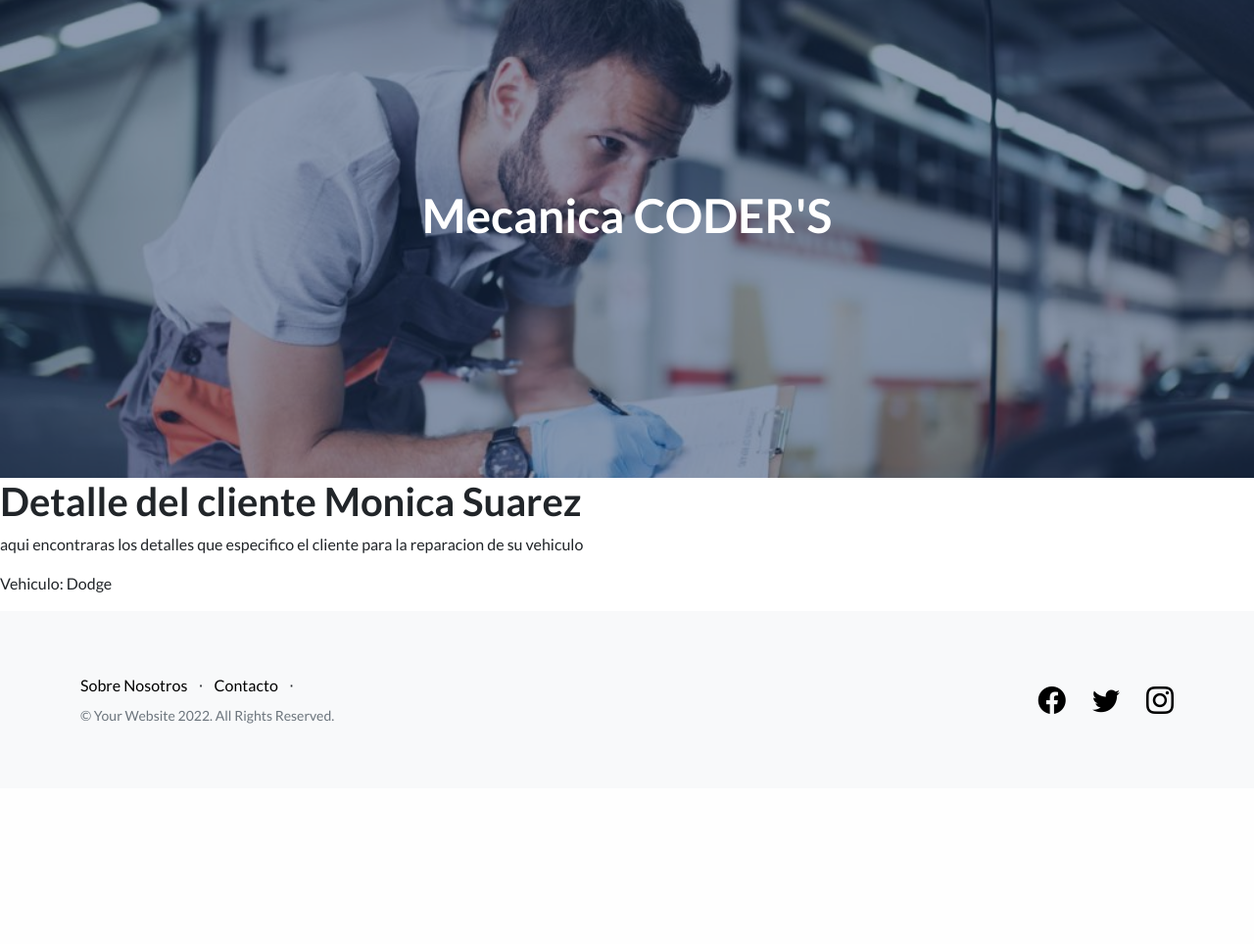
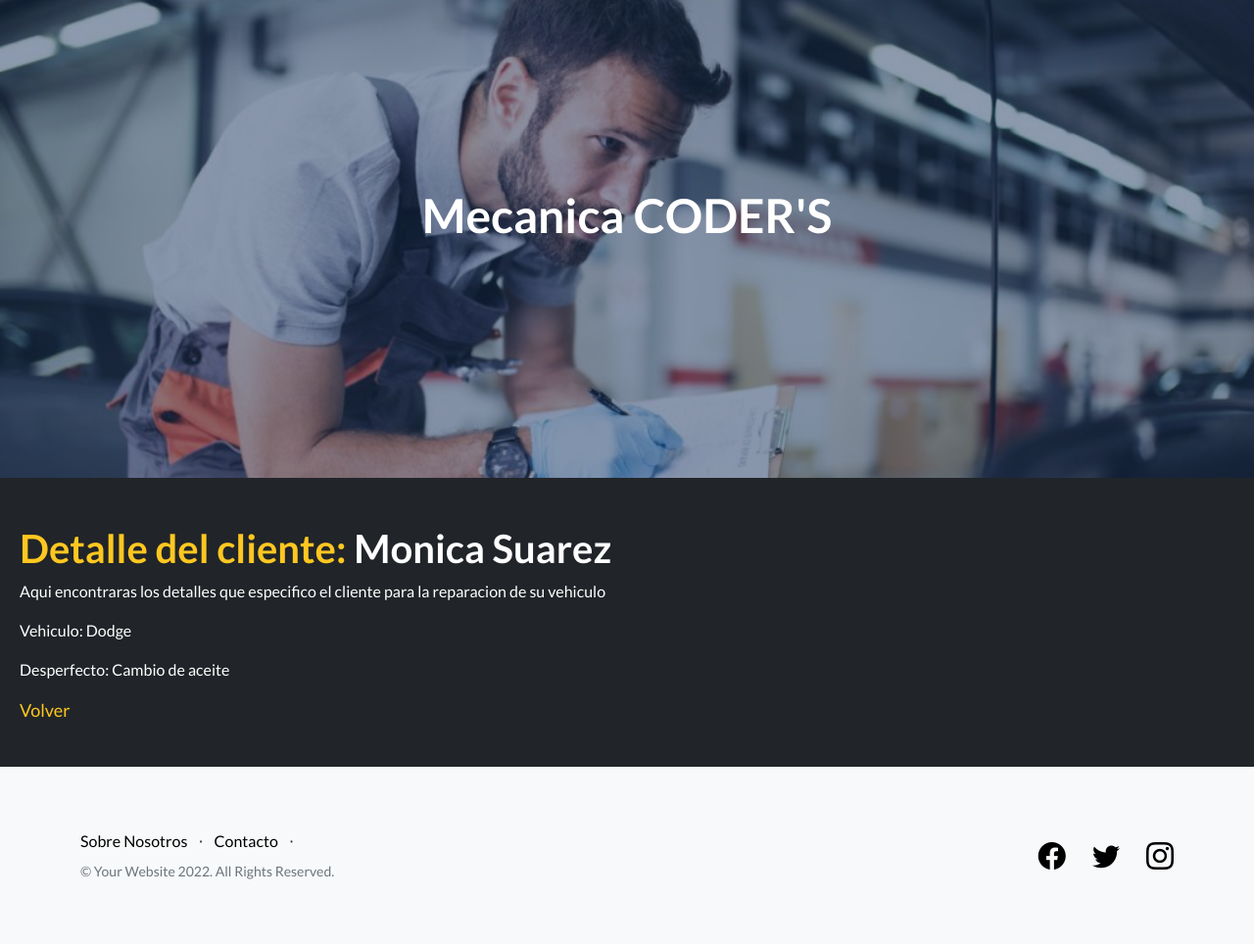
Before and after one commit to guidoferre/Taller-Mecanico, a Django app: page /detailcliente/34 in a window 1280 px wide. Shown: the part 118-1082 px from the top of the page at 98% size. Before the commit the page ends 857 px from the top, so only its background shows below. Run offline with Django 4.2, Linux system fonts and the light colour scheme; data comes from the database, SQL or seed files in the repository; both versions use the stored data as it was after the commit; some libraries are stand-ins or nearby versions.

Commit message:
ultimando detalles

```diff
--- a/Proyectofinal2/blog/static/blog/css/customs.css
+++ b/Proyectofinal2/blog/static/blog/css/customs.css
@@ -131,3 +131,7 @@
   font-size: 18px;
   transition: 0.3s ease;
 }
+
+.mi-link2{
+  margin-left: 30px;
+}
--- a/Proyectofinal2/blog/templates/EditarEliminarCliente.html
+++ b/Proyectofinal2/blog/templates/EditarEliminarCliente.html
@@ -12,10 +12,10 @@
         <br>
             {% for clientes in lista_clientes %}
                 <div>
-                    <form action="{% url 'eliminaCliente' clientes.id %}"  method="POST"> {% csrf_token %}
+                    <form  method="POST"> {% csrf_token %}
                         <li>
                             <a  class='mi-link' style='color:white'> {{clientes.nombre}} {{clientes.apellido}} </a>
-                            <button type="submit" class="btn btn-primary" >Eliminar</button>
+                            <button type="submit" class="btn btn-primary" href='{% url "eliminaCliente" clientes.id %}'>Eliminar</button>
                             <button class='btn btn-secondary'><a href="{% url 'editarCliente' clientes.id %}">Editar</a></button>
                         </li>
                         <br>
--- a/Proyectofinal2/blog/templates/clientesDetail.html
+++ b/Proyectofinal2/blog/templates/clientesDetail.html
@@ -2,8 +2,20 @@
 
 
 {% block bloqueQueCambia %}
-   <h1>Detalle del cliente {{cliente.nombre}} {{cliente.apellido}} </h1>
- <p>aqui encontraras los detalles que especifico el cliente para la reparacion de su vehiculo</p>
-<p> Vehiculo: {{cliente.vehiculo}}</p>
 
+<div class="cont-tittle">
+  <div class="tittle-subtittle">
+     <br>
+     <br>
+          <h1 class='tittle'>Detalle del cliente: <span style='color:white'>{{cliente.nombre}} {{cliente.apellido}}</span> </h1>
+          <p>Aqui encontraras los detalles que especifico el cliente para la reparacion de su vehiculo</p>
+          <p> Vehiculo: {{cliente.vehiculo}}</p>
+          <p> Desperfecto: {{cliente.desperfecto}}</p>
+
+<a href='{% url "clientelist" %}' class='mi-link'>Volver</a>
+
+  </div>
+<br>
+
+</div>
 {% endblock bloqueQueCambia  %}
--- a/Proyectofinal2/blog/templates/contact.html
+++ b/Proyectofinal2/blog/templates/contact.html
@@ -44,4 +44,7 @@
           </div>
         </div>
       </div>
+<br><br><br>
+   <a href="{% url 'inicio' %}" class='btn btn-primary' style='color:black'><b>Volver</b></a>
+
 {% endblock bloqueQueCambia  %}
--- a/Proyectofinal2/blog/templates/padre.html
+++ b/Proyectofinal2/blog/templates/padre.html
@@ -54,7 +54,7 @@
                 {% if user.is_authenticated %}
 
                      {% if url %}
-                     <img src="{{url}}" height="40px" alt="avatar">
+                        <img src="{{url}}" height="80px" alt="avatar" style='border-radius:55px'>
 
 
                      {% endif %}
--- a/Proyectofinal2/blog/views.py
+++ b/Proyectofinal2/blog/views.py
@@ -219,7 +219,6 @@ def Buscar(request):
 
 
 
-@staff_member_required(login_url='Login')
 def lista_clientes(self):
 
     lista = cliente.objects.all()
@@ -260,16 +259,18 @@ def editarCliente (request, id):
             clienteEditado.nombre = data["nombre"]
             clienteEditado.apellido = data["apellido"]
             clienteEditado.vehiculo= data["vehiculo"]
+            clienteEditado.desperfecto= data["desperfecto"]
 
             clienteEditado.save()
 
-            return render(request, "padre.html")
+            return render(request, "lista_clientes.html")
 
     else:
         miFormulario = clienteFormulario(initial= {
             "nombre": clienteEditado.nombre,
             "apellido": clienteEditado.apellido,
             "vehiculo": clienteEditado.vehiculo,
+            "desperfecto": clienteEditado.desperfecto,
         })
 
     return render(request, "editarCliente.html", {"miFormulario": miFormulario, "id": clienteEditado.id})
```
Also changed, not shown: Proyectofinal2/appMensajeria/templates/blog_list.html (+10 -1 lines), Proyectofinal2/blog/templates/About.html (+7 -0 lines), Proyectofinal2/blog/templates/Reparaciones.html (+8 -1 lines), Proyectofinal2/blog/templates/clientesList.html (+19 -7 lines), Proyectofinal2/blog/templates/listaMecanicos.html (+10 -16 lines), Proyectofinal2/blog/templates/lista_clientes.html (+12 -6 lines), Proyectofinal2/db.sqlite3, Proyectofinal2/media/avatares/testimonials-1.jpg (added), Proyectofinal2/media/avatares/testimonials-2_f70qYV0.jpg (added), Proyectofinal2/media/avatares/testimonials-2_lYqkZcB.jpg (added), Proyectofinal2/media/avatares/testimonials-2_rf89K7v.jpg (added), Proyectofinal2/media/avatares/testimonials-2_tnmpkcY.jpg (added).
